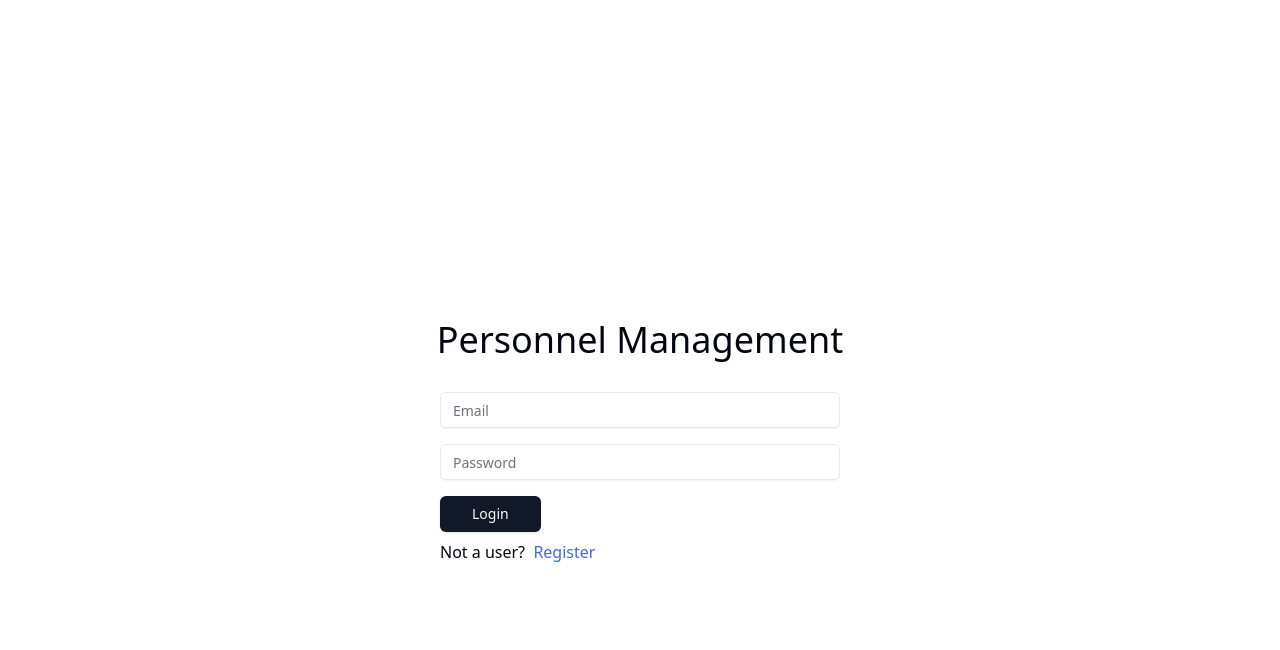
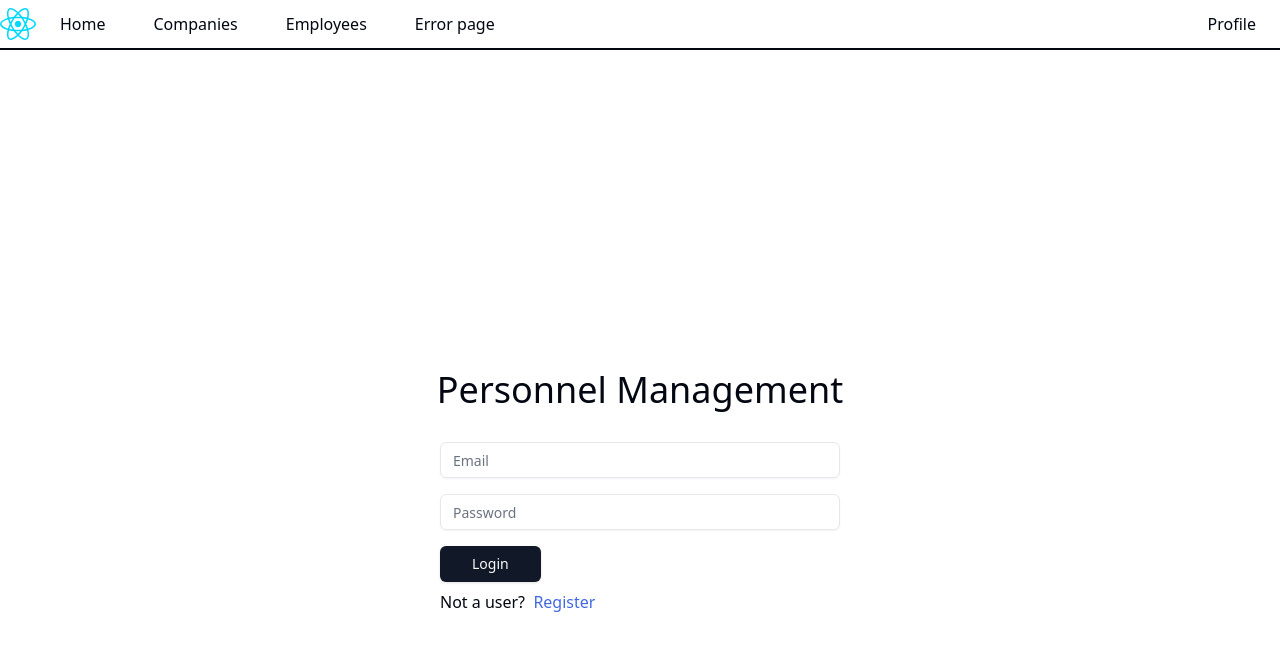
Before and after one commit to mtemin/PersonnelManagement, a React (Vite) app in the folder personnel-management-ui/: page / in a window 1280 px wide. Shown: the top 650 px of the page. Built offline with nearby package versions, Linux system fonts and the light colour scheme.

Commit message:
add navbar

```diff
--- a/personnel-management-ui/src/main.tsx
+++ b/personnel-management-ui/src/main.tsx
@@ -8,7 +8,9 @@ import {
 import Home from './routes/Home.tsx';
 import ErrorPage from './routes/ErrorPage.tsx';
 import Register from './routes/Register.tsx';
-import Login from './routes/Login.tsx';
+import Login from './components/Login.tsx';
+import App from "@/App.tsx";
+import Navbar from "@/components/Navbar.tsx";
 
 const router = createBrowserRouter([
   {
@@ -28,8 +30,9 @@ const router = createBrowserRouter([
 
 createRoot(document.getElementById('root')!).render(
   <StrictMode>
+    <Navbar/>
     <RouterProvider router={router}>
-      {/* <App /> */}
+       <App />
     </RouterProvider>
   </StrictMode>,
 )
```
